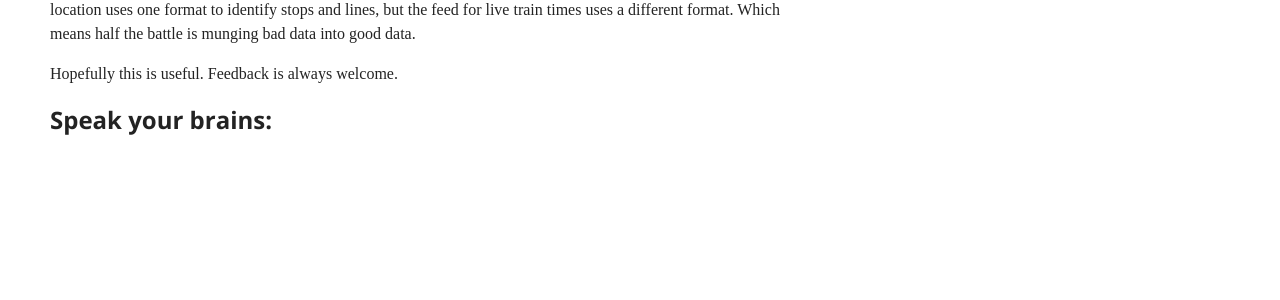
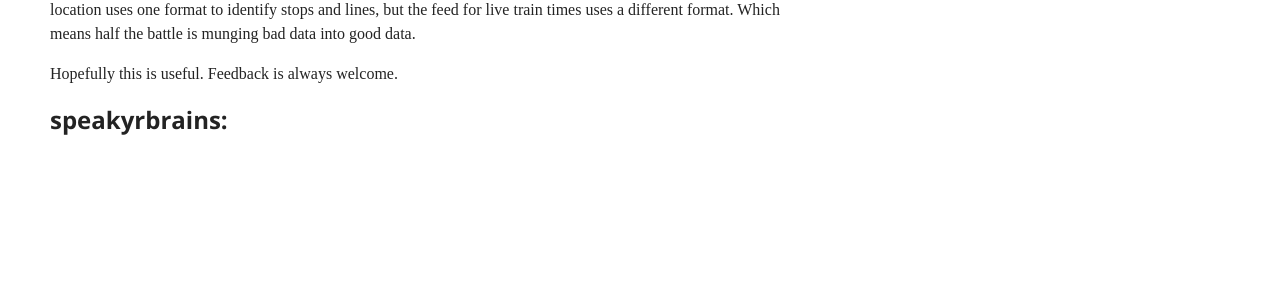
Before and after one commit to matthewowen/personal-site, a Jekyll site: the page built from _posts/2012-04-01-LondonGo.markdown, in a window 1280 px wide. Shown: the part 368-668 px from the top of the page. Built offline with Jekyll 4.4.1, drawn with Linux system fonts in a browser that asks for light colours; some web fonts are replaced; comment, search, counter and statistics services are not loaded.

Commit message:
change comments title

```diff
--- a/_layouts/post.html
+++ b/_layouts/post.html
@@ -7,7 +7,7 @@ layout: base
 <span>{{ page.date | date_to_string }}</span>
 {{ content }}
 <section id="comments">
-<h3>Speak your brains:</h3>
+<h3>speakyrbrains:</h3>
 <div id="disqus_thread"></div>
 <script type="text/javascript">
     /* * * CONFIGURATION VARIABLES: EDIT BEFORE PASTING INTO YOUR WEBPAGE * * */
```
